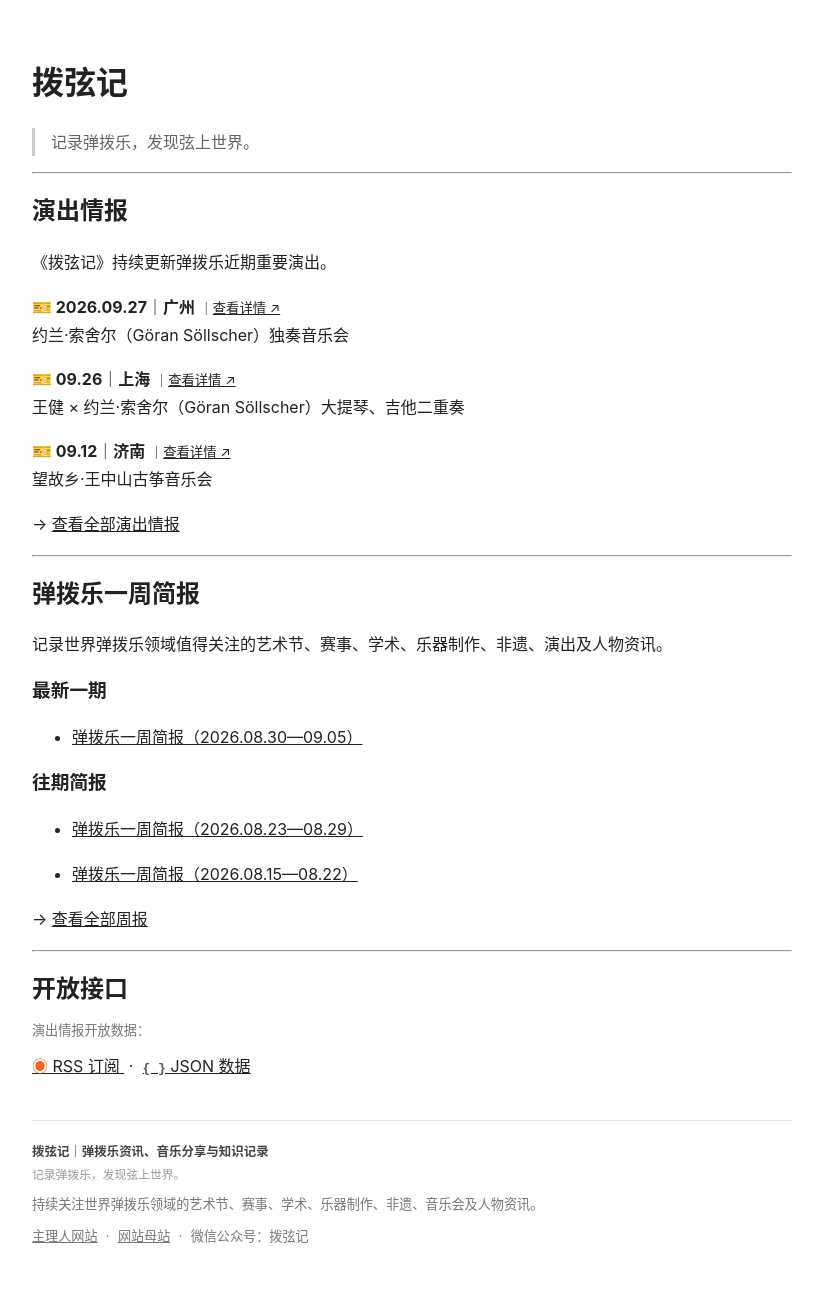
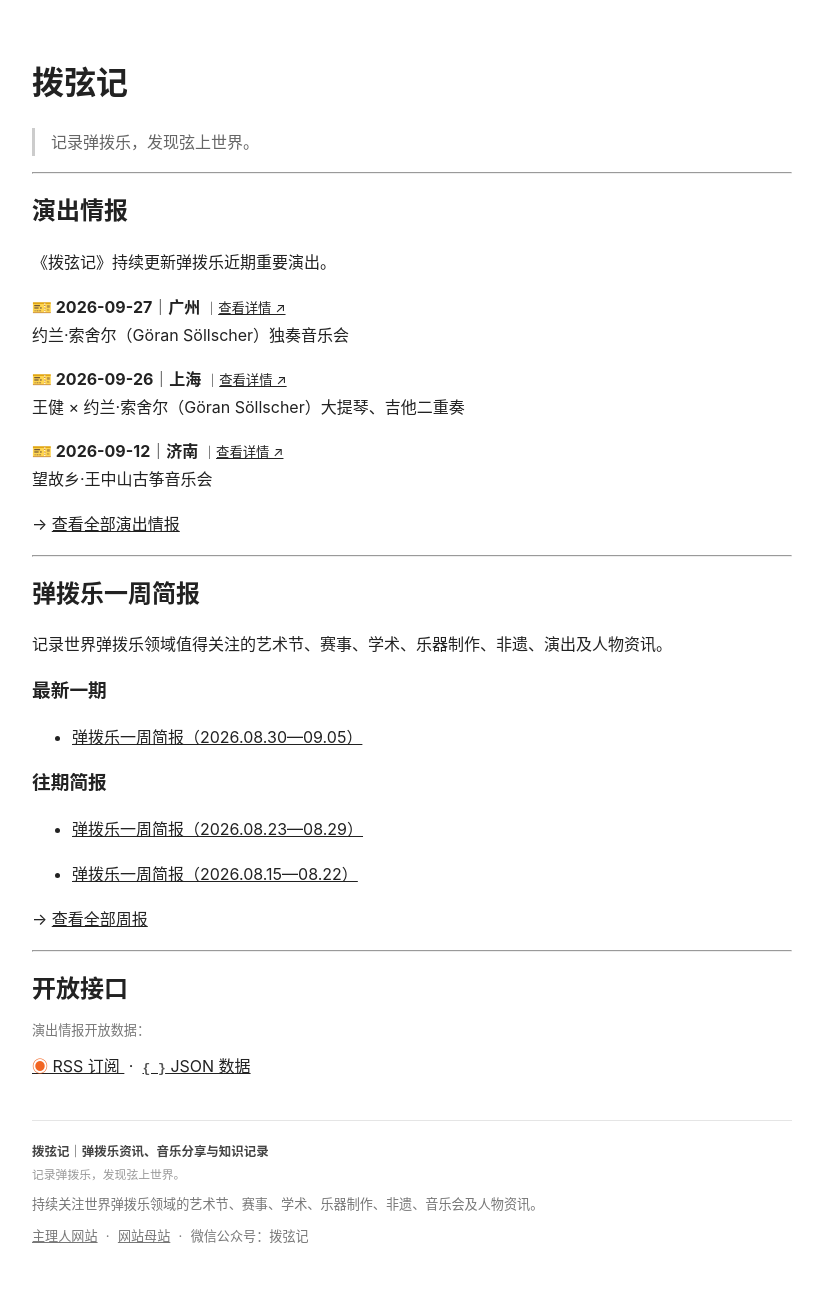
Before and after one commit to KeenKwok/boxianji, a Jekyll site: the page built from index.md, in a window 1280 px wide. Shown: the whole page, without its empty margins (228-1051 px from the left). Built offline with Jekyll 4.4.1, drawn with Linux system fonts in a browser that asks for light colours.

Commit message:
更新 attention.yml

```diff
--- a/_data/attention.yml
+++ b/_data/attention.yml
@@ -1,29 +1,29 @@
-- date: "2026.09.27"
+- date: "2026-09-27"
   city: "广州"
   title: "约兰·索舍尔（Göran Söllscher）独奏音乐会"
   link: "https://mp.weixin.qq.com/s/MWcn8QRkBP8Qt-7p6LMDfQ"
 
-- date: "09.26"
+- date: "2026-09-26"
   city: "上海"
   title: "王健 × 约兰·索舍尔（Göran Söllscher）大提琴、吉他二重奏"
   link: "https://mp.weixin.qq.com/s/yjqkLZfPWOP7h5uCMZPvaA"
 
-- date: "09.12"
+- date: "2026-09-12"
   city: "济南"
   title: "望故乡·王中山古筝音乐会"
   link: "https://mp.weixin.qq.com/s/I9gFXbh99j3QwRth4dN22w"
 
-- date: "09.06"
+- date: "2026-09-06"
   city: "深圳"
   title: "帕格尼尼冠军之夜 吉他与小提琴音乐会"
   link: "https://mp.weixin.qq.com/s/6HDvRmNtwLolhX6OxNyHNw"
 
-- date: "09.05"
+- date: "2026-09-05"
   city: "上海"
   title: "帕格尼尼冠军之夜 吉他与小提琴音乐会"
   link: "https://mp.weixin.qq.com/s/TxVvPLHug-PuABeIl_CiVw"
 
-- date: "09.04"
+- date: "2026-09-04"
   city: "上海"
   title: "Marcin Dylla 古典吉他中国巡演上海站"
   link: "https://mp.weixin.qq.com/s/lZ1Y0zKDu18yQRo-z5Oihw"
```
